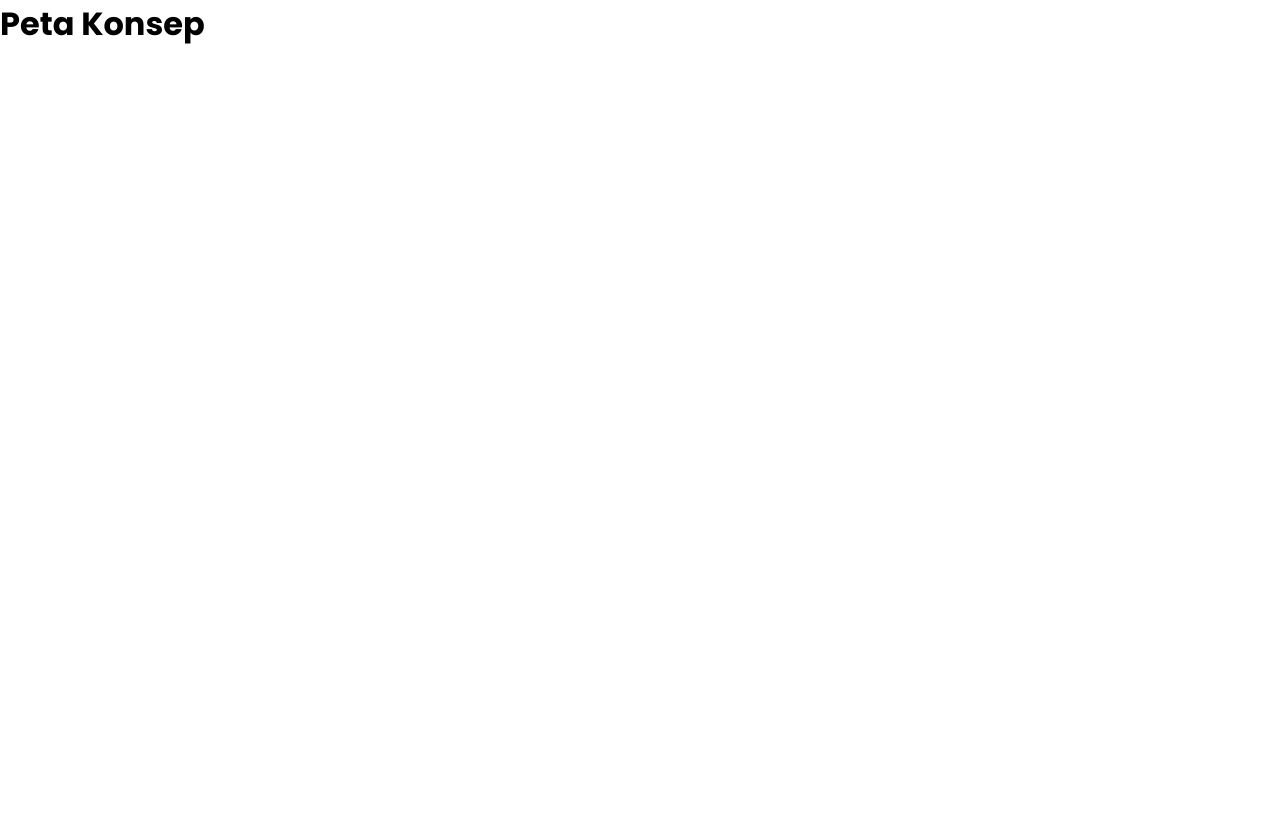
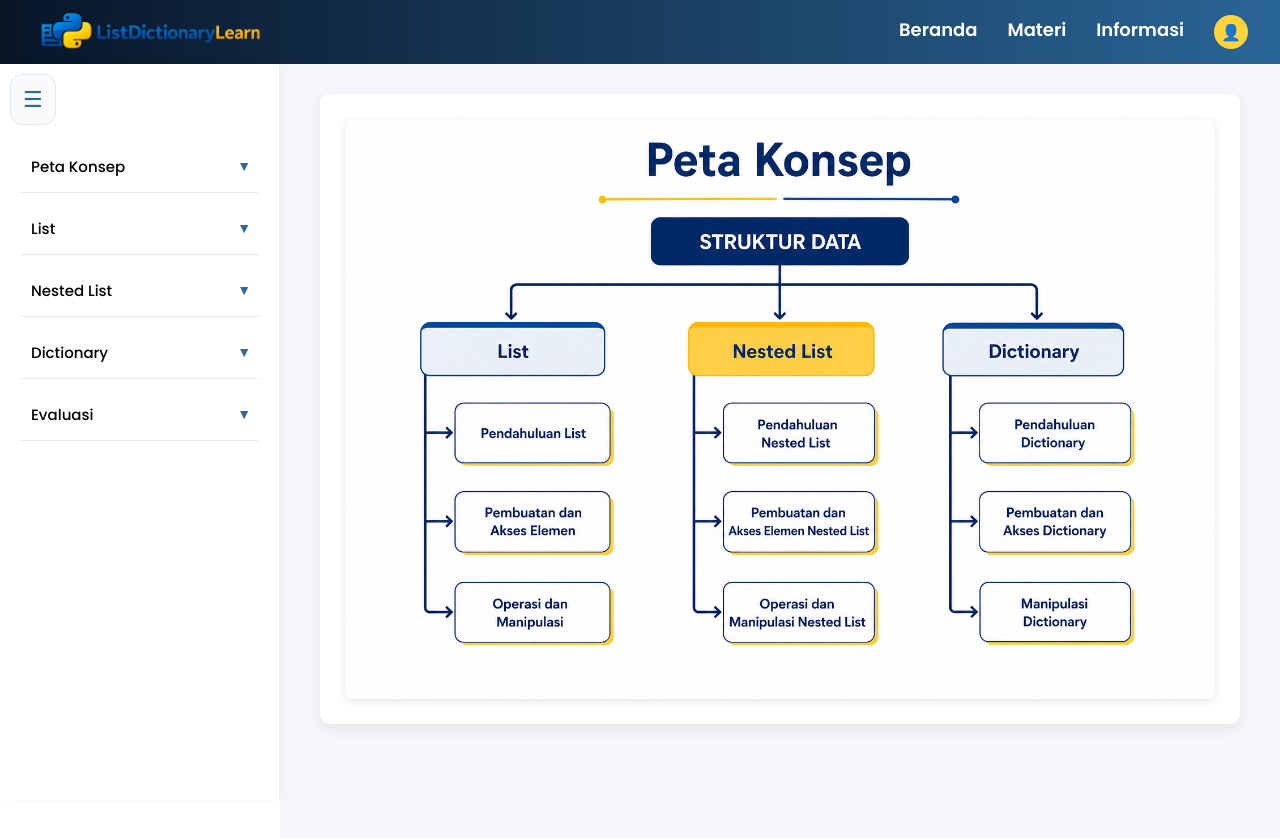
Before and after one commit to Halooci/Lidict, a React (Vite) app: page /PetaKonsep in a window 1280 px wide. Shown: the top 838 px of the page. Before the commit the page ends 800 px from the top, so only its background shows below. Built offline with nearby package versions, Linux system fonts and the light colour scheme.

Commit message:
PETA KONSEP

```diff
--- a/src/pages/Landing.jsx
+++ b/src/pages/Landing.jsx
@@ -26,7 +26,8 @@ export default function Landing() {
         <div style={styles.buttonGroup}>
           <button
             style={styles.primaryBtn}
-            onClick={() => window.location.href = "/List/PendahuluanList"}
+            // onClick={() => window.location.href = "/List/PendahuluanList"}
+            onClick={() => window.location.href = "/PetaKonsep"}
           >
             Mulai Belajar
           </button>
--- a/src/pages/komponen/Navbar.jsx
+++ b/src/pages/komponen/Navbar.jsx
@@ -12,7 +12,7 @@ export default function Navbar() {
 
       <div className="right-section">
         <Link to="/" className="nav-item">Beranda</Link>
-        <Link to="/List/PendahuluanList" className="nav-item">Materi</Link>
+        <Link to="/PetaKonsep" className="nav-item">Materi</Link>
         <Link to="/InformasiPage" className="nav-item">Informasi</Link>
         <div className="avatar">👤</div>
       </div>
--- a/src/pages/komponen/informasi/InformasiPage.jsx
+++ b/src/pages/komponen/informasi/InformasiPage.jsx
@@ -129,14 +129,14 @@ const InformasiPage = () => {
             <p><b>Program Studi:</b> Pendidikan Komputer</p>
           </div>
 
-          <section className="info-section">
+          {/* <section className="info-section">
             <h2>Peta Konsep</h2>
             <div className="concept-map">
               <img src="/images/peta-konsep.png" alt="Peta Konsep" />
             </div>
-          </section>
+          </section> */}
 
-          <section className="info-section">
+          {/* <section className="info-section">
             <h2>Ringkasan Materi</h2>
 
             <div className="materi-list">
@@ -166,7 +166,7 @@ const InformasiPage = () => {
               </div>
             </div>
 
-          </section>
+          </section> */}
 
         </div>
       </div>
--- a/src/pages/materi/PetaKonsep/PetaKonsep.jsx
+++ b/src/pages/materi/PetaKonsep/PetaKonsep.jsx
@@ -1,11 +1,93 @@
-import React from 'react'
+import React from 'react';
+import Navbar from "../../komponen/Navbar";
+import SidebarMateri from "../../komponen/SidebarMateri";
+// Sesuaikan nama file gambar dengan yang ada di folder assets Anda
+// Bisa: PetaKonsep.png, PetaKonsepImage.png, atau PetaKonseplmage.png
+import PetaKonsepImage from '../../../assets/PetaKonsepImage.png';
+
+const styles = {
+  page: {
+    padding: "30px 40px",
+    backgroundColor: "#f5f7fa",
+    minHeight: "100vh",
+    fontFamily: "Poppins, sans-serif",
+  },
+  header: {
+    backgroundColor: "#306998",
+    color: "white",
+    padding: "18px 24px",
+    borderRadius: "6px",
+    marginBottom: "30px",
+    position: "relative",
+  },
+  headerAccent: {
+    position: "absolute",
+    left: 0,
+    top: 0,
+    bottom: 0,
+    width: "8px",
+    backgroundColor: "#FFD43B",
+  },
+  headerTitle: {
+    margin: 0,
+    textAlign: "center",
+    fontSize: "28px",
+    fontWeight: "700",
+  },
+  section: { marginBottom: "40px" },
+  sectionTitle: {
+    fontSize: "22px",
+    fontWeight: "700",
+    marginBottom: "15px",
+    borderLeft: "5px solid #306998",
+    paddingLeft: "12px",
+  },
+  card: {
+    backgroundColor: "white",
+    borderRadius: "10px",
+    padding: "25px",
+    boxShadow: "0 5px 15px rgba(0,0,0,0.08)",
+  },
+  text: { lineHeight: "1.8", color: "#333", marginBottom: "15px" },
+  image: {
+    maxWidth: "100%",
+    height: "auto",
+    display: "block",
+    margin: "0 auto",
+    borderRadius: "8px",
+    boxShadow: "0 2px 8px rgba(0,0,0,0.1)",
+  },
+};
 
 const PetaKonsep = () => {
   return (
-    <div>
-      <h1>Peta Konsep</h1>
-    </div>
-  )
-}
+    <>
+      <Navbar />
+      <SidebarMateri />
+      <div className="main-content" style={{ paddingTop: "64px" }}>
+        <div style={styles.page}>
+          {/* <div style={styles.header}>
+            <div style={styles.headerAccent}></div>
+            <h1 style={styles.headerTitle}>PETA KONSEP</h1>
+          </div> */}
+          <section style={styles.section}>
+            {/* <h2 style={styles.sectionTitle}>Peta Konsep List</h2> */}
+            <div style={styles.card}>
+              {/* <p style={styles.text}>
+                Berikut adalah gambaran umum tentang konsep list dalam pemrograman Python.
+                Peta konsep ini akan membantu Anda memahami hubungan antar topik secara visual.
+              </p> */}
+              <img
+                src={PetaKonsepImage}
+                alt="Peta Konsep List Python"
+                style={styles.image}
+              />
+            </div>
+          </section>
+        </div>
+      </div>
+    </>
+  );
+};
 
-export default PetaKonsep
+export default PetaKonsep;
```
Also changed, not shown: src/assets/PetaKonsepImage.png (added).
